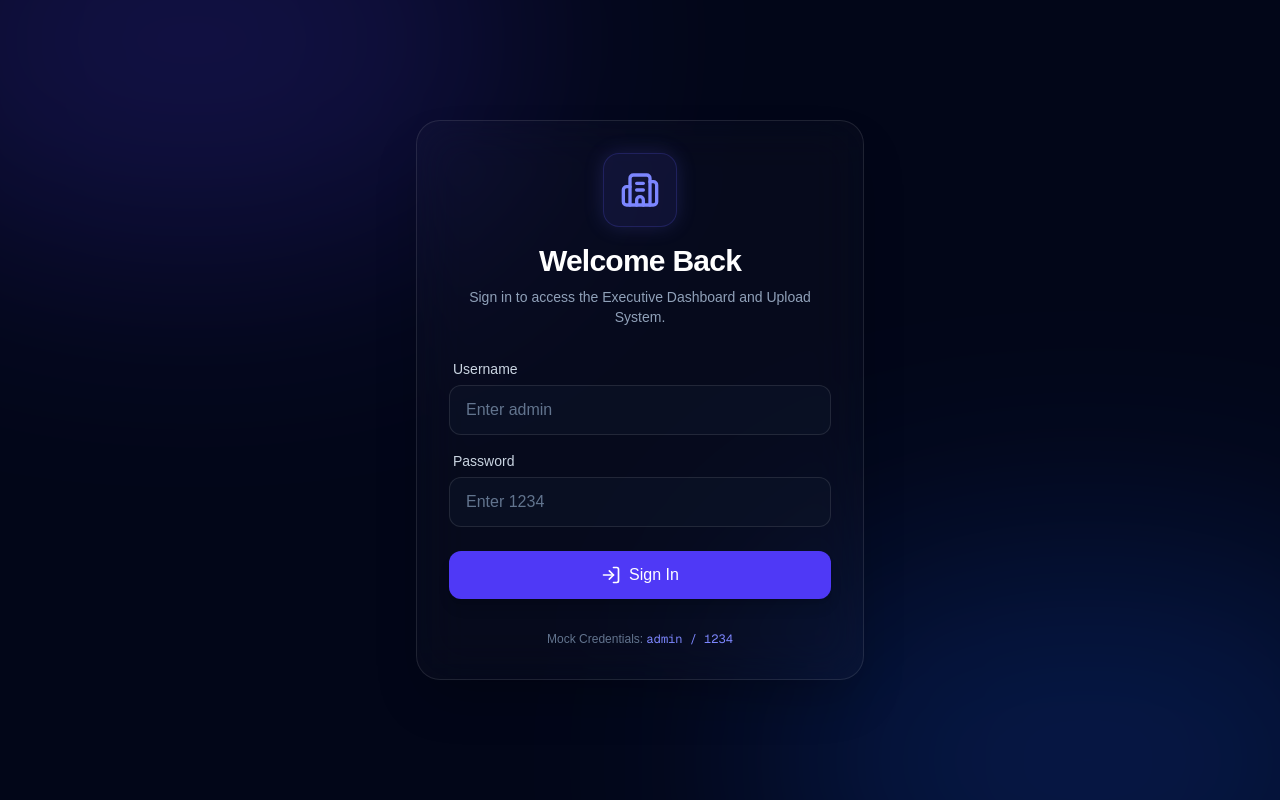
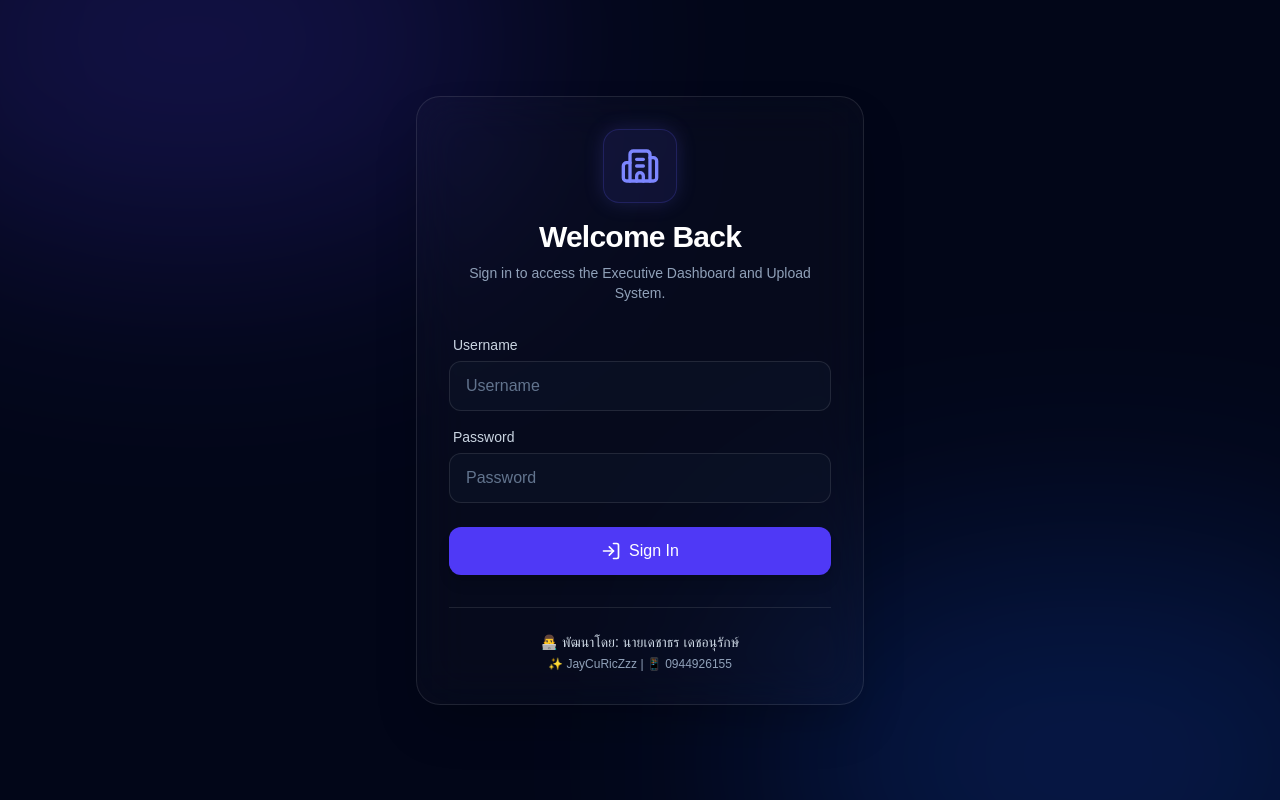
Before and after one commit to JayCuRicZzz/executive-booking-hub, a Next.js app: page /login in a window 1280 px wide. Built offline with nearby package versions, Linux system fonts and the light colour scheme.

Commit message:
UI: Remove login hint and add developer credits

```diff
--- a/src/app/login/page.tsx
+++ b/src/app/login/page.tsx
@@ -72,7 +72,7 @@ export default function Login() {
                 value={username}
                 onChange={(e) => setUsername(e.target.value)}
                 className="w-full bg-slate-900/50 border border-white/10 rounded-xl px-4 py-3 text-white placeholder-slate-500 focus:outline-none focus:ring-2 focus:ring-indigo-500/50 transition-all"
-                placeholder="Enter admin"
+                placeholder="Username"
                 required
               />
             </div>
@@ -84,7 +84,7 @@ export default function Login() {
                 value={password}
                 onChange={(e) => setPassword(e.target.value)}
                 className="w-full bg-slate-900/50 border border-white/10 rounded-xl px-4 py-3 text-white placeholder-slate-500 focus:outline-none focus:ring-2 focus:ring-indigo-500/50 transition-all"
-                placeholder="Enter 1234"
+                placeholder="Password"
                 required
               />
             </div>
@@ -110,8 +110,13 @@ export default function Login() {
           </button>
         </form>
 
-        <div className="mt-8 text-center text-xs text-slate-500">
-          <p>Mock Credentials: <span className="font-mono text-indigo-400">admin / 1234</span></p>
+        <div className="mt-8 pt-6 border-t border-white/10 text-center space-y-1">
+          <p className="text-sm font-medium text-slate-300 flex items-center justify-center gap-2">
+            👨‍💻 พัฒนาโดย: นายเดชาธร เดชอนุรักษ์
+          </p>
+          <p className="text-xs text-slate-400">
+            ✨ JayCuRicZzz | 📱 0944926155
+          </p>
         </div>
       </div>
     </div>
```
